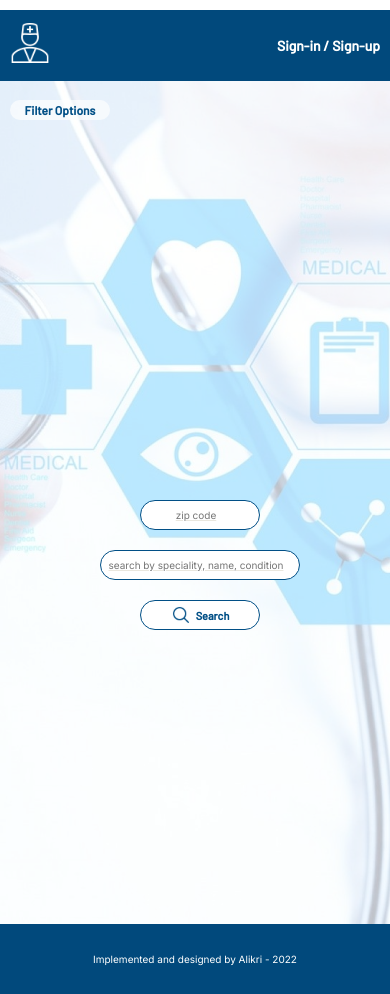
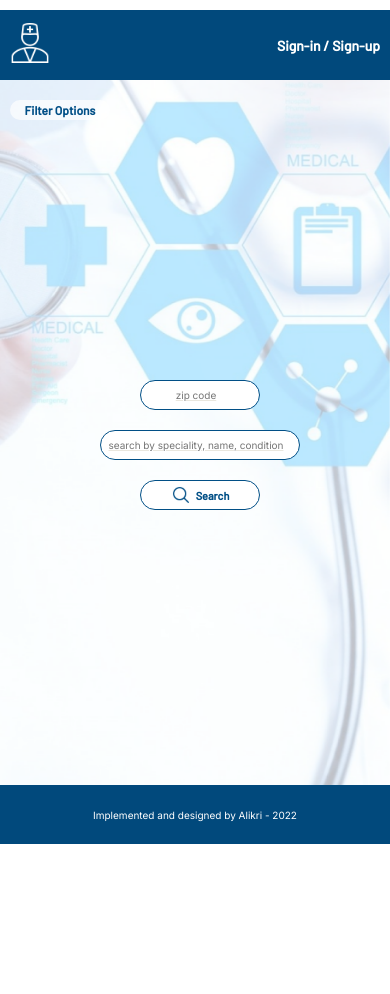
Before and after one commit to alikri/Doctor-s-Search, a React (Create React App) app: page / in a window 390 px wide. After the commit the page ends 844 px from the top, so only its background shows below. Built offline with nearby package versions, Linux system fonts and the light colour scheme; no server answers; what aws-amplify would draw is missing.

Commit message:
fix: change media query display for filters on the main page and home component backgroud position

```diff
--- /dev/null
+++ b/src/App.css
@@ -0,0 +1,3 @@
+.main-content {
+	width: 100vw;
+}
--- a/src/app.styles.scss
+++ b/src/app.styles.scss
@@ -1,3 +1,5 @@
 .main-content {
 	height: 100vh;
+	display: flex;
+	flex-direction: column;
 }
--- a/src/components/hospital-filter-main/hospital-main.styles.scss
+++ b/src/components/hospital-filter-main/hospital-main.styles.scss
@@ -52,8 +52,8 @@
 		left: -70px;
 	}
 	@media (max-width: 991px) {
-		left: -60px;
-		height: 200px;
+		left: -30px;
+		height: 180px;
 		width: 250px;
 
 		.hospital-input-container {
--- a/src/components/ratings-filter-main/ratings-main.styles.scss
+++ b/src/components/ratings-filter-main/ratings-main.styles.scss
@@ -69,10 +69,21 @@
 		top: -60px;
 		width: 120px;
 		height: fit-content;
+		padding-block: 0;
 
 		.star-container {
-			width: 100px;
+			width: 70px;
 			flex-direction: column;
+			align-items: center;
+
+			button {
+				height: 35px;
+				width: 35px;
+
+				span {
+					font-size: 10px;
+				}
+			}
 		}
 	}
 
--- a/src/components/search-bar/searchBar.styles.scss
+++ b/src/components/search-bar/searchBar.styles.scss
@@ -2,7 +2,7 @@
 
 .search-container {
 	display: flex;
-	margin-top: 250px;
+	margin-top: 200px;
 
 	.input-search {
 		height: 40px;
@@ -86,7 +86,7 @@
 		}
 	}
 	@media (max-width: 991px) {
-		margin-top: 200px;
+		margin-top: 125px;
 
 		.input-search {
 			height: 30px;
@@ -137,7 +137,7 @@
 	}
 
 	@media (max-width: 480px) {
-		margin-top: 220px;
+		margin-top: 100px;
 		.home-page-search {
 			width: 200px;
 			font-size: 10px;
--- a/src/index.js
+++ b/src/index.js
@@ -12,9 +12,9 @@ import { FilterInsuranceProvider } from './context/filter-insurance-context';
 import { FilterDistanceProvider } from './context/filter-distance-context';
 import { FavoritedDocsProvider } from './context/favorited-doctors-context';
 import { DoctorsProvider } from './context/doctors-context';
-import { Amplify } from 'aws-amplify';
-import awsExports from './aws-exports';
-Amplify.configure(awsExports);
+// import { Amplify } from 'aws-amplify';
+// import awsExports from './aws-exports';
+// Amplify.configure(awsExports);
 
 const root = ReactDOM.createRoot(document.getElementById('root'));
 
--- a/src/routes/home-page/home.styles.scss
+++ b/src/routes/home-page/home.styles.scss
@@ -2,14 +2,16 @@
 	overflow: scroll;
 	background-repeat: no-repeat;
 	background-position: 50% 0;
-	height: 100vh;
+	background-attachment: fixed;
+	background-size: cover;
+	height: 100%;
 	display: flex;
 	flex-direction: column;
 	justify-content: flex-start;
 	align-items: center;
 
 
-@media (max-width: 768px) and (max-height: 959px){
+@media (max-width: 768px) {
 	padding-left: 10px;
 	align-items: flex-start;
 }
```
